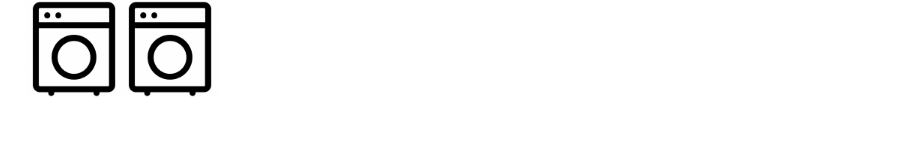
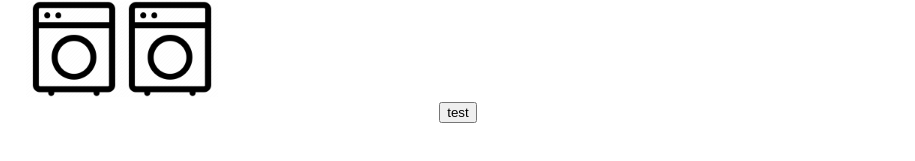
Before and after one commit to joelsnaer/iotgroup2, a React (Create React App) app in the folder ruwashing/: page / in a window 1280 px wide. Shown: the part 599-760 px from the top of the page, without its empty margins (182-1097 px from the left). Built offline with nearby package versions, Linux system fonts and the light colour scheme.

Commit message:
service hopefully just works

```diff
--- /dev/null
+++ b/ruwashing/src/services/machineService.js
@@ -0,0 +1,10 @@
+const machineService = () => {
+    return {
+        getStatus: (token) => fetch('127.0.0.1:5000/status', {
+            headers: {
+            }
+        }).then(d => d.json()).then(d => d)
+    }
+}
+
+export default machineService()
--- a/ruwashing/src/views/Details/index.jsx
+++ b/ruwashing/src/views/Details/index.jsx
@@ -5,13 +5,17 @@ import green from '../../images/green.png'
 import "../../styles/details.css";
 import Grid from '../../components/Grid';
 import Button from '../../components/Button';
+import machineService from '../../services/machineService';
 
 const Details = () => {
     // const [washingMachines, setWashingMachines] = useState([false, true, false, true, true, false])
     const [washingMachines, setWashingMachines] = useState([])
+    const [mapping, setMapping] = useState({});
 
     useEffect(() => {
         generateGrid()
+        let status = machineService.getStatus;
+        console.log(status);
     }, [])
 
     // const availability = washingMachines.map((value) => {
@@ -29,10 +33,20 @@ const Details = () => {
         }
     }
 
+    const generateMapping = () => {
+        setMapping({
+            ...mapping,
+            0: [6, 0], 1: [5, 0], 2: [4, 0], 3: [3, 0], 4: [2, 0], 5: [1, 0], 6: [6, 1],
+            7: [5, 1], 8: [4, 1], 9: [3, 1], 10: [2, 1], 11: [1, 1], 12: [0, 2],
+            13: [0, 3], 14: [0, 4], 15: [0, 5], 16: [0, 6], 17: [0, 7], 18: [0,8]
+        });
+    }
+
     return (
         <div className='details'>
             {/* {availability} */}
             <Grid washingMachines={washingMachines}></Grid>
+            <Button onClick={generateMapping}>test</Button>
         </div>
     )
 }
```
